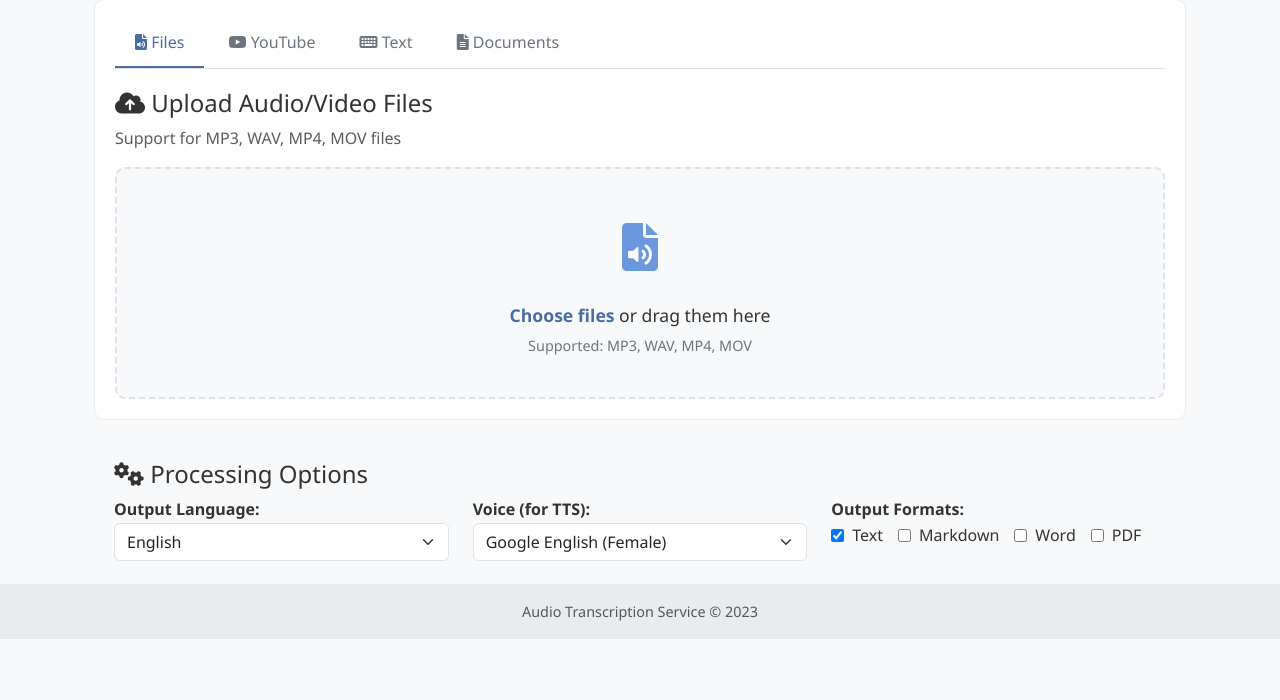
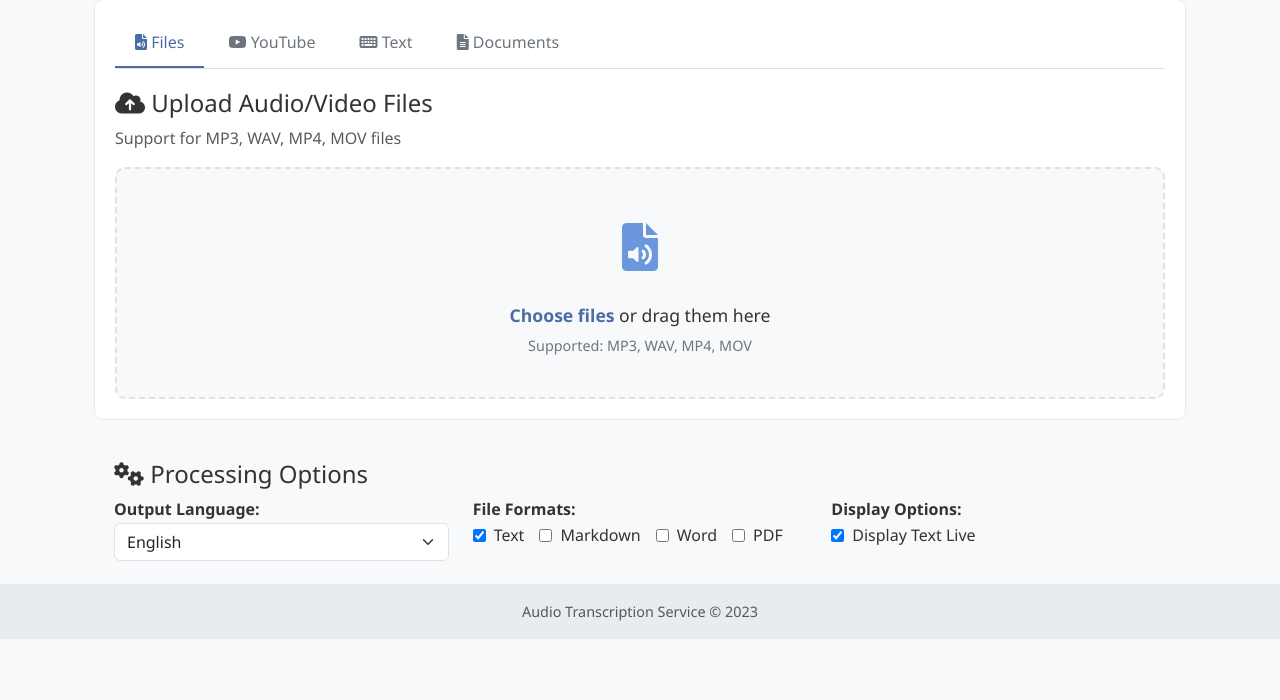
Before and after one commit to lcsmd/AudioTranscriber, a Flask app: page / in a window 1280 px wide. Shown: the part 161-861 px from the top of the page. Run offline with Flask 3, Linux system fonts and the light colour scheme; some libraries are stand-ins or nearby versions.

Commit message:
Show options based on chosen input and add read-aloud functionality
Implements conditional display of TTS/transcription options based on input type and adds read-aloud feature using SpeechSynthesis.

Replit-Commit-Author: Agent
Replit-Commit-Session-Id: 44ecc41d-65f7-4220-b949-12ff01231b5f
Replit-Commit-Screenshot-Url: https://storage.googleapis.com/screenshot-production-us-central1/304ed00d-7f6a-4db1-ba71-97212edda4bc/9effc02f-4396-4e67-a053-8f30d5022ad9.jpg

```diff
--- a/static/js/comprehensive-processor.js
+++ b/static/js/comprehensive-processor.js
@@ -35,8 +35,29 @@ function initializeTabs() {
             // Add active class to clicked tab and corresponding content
             this.classList.add('active');
             document.getElementById(targetTab + '-content').classList.add('active');
+
+            // Update configuration options based on selected tab
+            updateConfigurationOptions(targetTab);
         });
     });
+
+    // Initialize with file tab active
+    updateConfigurationOptions('file');
+}
+
+function updateConfigurationOptions(inputType) {
+    const ttsOptions = document.getElementById('tts-options');
+    const transcriptionOptions = document.getElementById('transcription-options');
+
+    if (inputType === 'text' || inputType === 'document') {
+        // Show TTS options for text and document inputs
+        ttsOptions.classList.remove('d-none');
+        transcriptionOptions.classList.add('d-none');
+    } else {
+        // Show transcription options for file, youtube inputs
+        ttsOptions.classList.add('d-none');
+        transcriptionOptions.classList.remove('d-none');
+    }
 }
 
 function initializeFileDropZones() {
@@ -173,7 +194,8 @@ async function processFiles(files, inputType) {
 
         if (result.success) {
             updateProgress(50, 'Processing started...');
-            pollJobStatus(result.job_id);
+            const config = getProcessingConfig();
+            pollJobStatus(result.job_id, config.liveDisplay);
         } else {
             throw new Error(result.error || 'Processing failed');
         }
@@ -217,7 +239,8 @@ async function processYouTubeURL(url) {
 
         if (result.success) {
             updateProgress(30, 'Processing started...');
-            pollJobStatus(result.job_id);
+            const config = getProcessingConfig();
+            pollJobStatus(result.job_id, config.liveDisplay);
         } else {
             throw new Error(result.error || 'Processing failed');
         }
@@ -234,16 +257,40 @@ async function processTextToSpeech(text) {
 
     const config = getProcessingConfig();
 
+    // Handle read-aloud functionality
+    if (config.readAloud) {
+        try {
+            // Use browser's built-in speech synthesis for immediate playback
+            if ('speechSynthesis' in window) {
+                const utterance = new SpeechSynthesisUtterance(text);
+                utterance.lang = config.language;
+                speechSynthesis.speak(utterance);
+                showMessage('Reading text aloud...', 'info');
+            } else {
+                showMessage('Read-aloud not supported in this browser', 'warning');
+            }
+        } catch (error) {
+            showMessage('Read-aloud failed: ' + error.message, 'warning');
+        }
+    }
+
+    // Only process MP3 creation if requested
+    if (!config.createMp3) {
+        hideProgress();
+        showMessage('Text read aloud successfully', 'success');
+        return;
+    }
+
     const requestData = {
         input_type: 'text',
         input_text: text,
         target_language: config.language,
-        output_formats: ['mp3'], // TTS always outputs audio
+        output_formats: ['mp3'],
         voice_id: config.voice
     };
 
     try {
-        updateProgress(30, 'Generating speech...');
+        updateProgress(30, 'Generating MP3 file...');
 
         const response = await fetch('/api/process', {
             method: 'POST',
@@ -261,7 +308,7 @@ async function processTextToSpeech(text) {
 
         if (result.success) {
             updateProgress(50, 'Processing speech...');
-            pollJobStatus(result.job_id);
+            pollJobStatus(result.job_id, config.liveDisplay);
         } else {
             throw new Error(result.error || 'Processing failed');
         }
@@ -272,10 +319,11 @@ async function processTextToSpeech(text) {
     }
 }
 
-async function pollJobStatus(jobId) {
+async function pollJobStatus(jobId, liveDisplay = false) {
     const pollInterval = 2000; // 2 seconds
     const maxAttempts = 300; // 10 minutes max
     let attempts = 0;
+    let lastTextLength = 0;
 
     const poll = async () => {
         attempts++;
@@ -289,6 +337,12 @@ async function pollJobStatus(jobId) {
             const status = await response.json();
 
             updateProgress(status.progress_percentage, status.status_message || 'Processing...');
+
+            // Handle live text display for transcription
+            if (liveDisplay && status.result_text && status.result_text.length > lastTextLength) {
+                updateLiveTextDisplay(status.result_text);
+                lastTextLength = status.result_text.length;
+            }
 
             if (status.status === 'completed') {
                 updateProgress(100, 'Processing complete!');
@@ -319,18 +373,66 @@ async function pollJobStatus(jobId) {
     poll();
 }
 
+function updateLiveTextDisplay(text) {
+    const resultsSection = document.getElementById('results-section');
+    const resultContent = document.getElementById('result-content');
+
+    // Show results section if not already visible
+    if (resultsSection.classList.contains('d-none')) {
+        resultsSection.classList.remove('d-none');
+        resultContent.innerHTML = `
+            <div class="live-text-display">
+                <h6><i class="fas fa-eye"></i> Live Transcription:</h6>
+                <div id="live-text-content" class="text-content" style="background: #f8f9fa; padding: 15px; border-radius: 5px; max-height: 300px; overflow-y: auto;">
+                    ${text.replace(/\n/g, '<br>')}
+                </div>
+            </div>
+        `;
+    } else {
+        // Update existing live text content
+        const liveTextContent = document.getElementById('live-text-content');
+        if (liveTextContent) {
+            liveTextContent.innerHTML = text.replace(/\n/g, '<br>');
+            // Auto-scroll to bottom
+            liveTextContent.scrollTop = liveTextContent.scrollHeight;
+        }
+    }
+}
+
 function getProcessingConfig() {
-    const language = document.getElementById('target-language').value;
-    const voice = document.getElementById('voice-selection').value;
+    // Determine which configuration section is active
+    const ttsOptions = document.getElementById('tts-options');
+    const transcriptionOptions = document.getElementById('transcription-options');
 
-    const formatCheckboxes = document.querySelectorAll('input[type="checkbox"][id^="format-"]:checked');
-    const formats = Array.from(formatCheckboxes).map(cb => cb.value);
+    if (!ttsOptions.classList.contains('d-none')) {
+        // TTS configuration (text/document input)
+        const language = document.getElementById('tts-language').value;
+        const voice = document.getElementById('tts-voice').value;
+        const readAloud = document.getElementById('read-aloud-now').checked;
+        const createMp3 = document.getElementById('auto-create-mp3').checked;
 
-    return {
-        language: language,
-        voice: voice,
-        formats: formats.length > 0 ? formats : ['text']
-    };
+        return {
+            language: language,
+            voice: voice,
+            formats: createMp3 ? ['mp3'] : [],
+            readAloud: readAloud,
+            createMp3: createMp3
+        };
+    } else {
+        // Transcription configuration (audio/video/youtube input)
+        const language = document.getElementById('output-language').value;
+        const liveDisplay = document.getElementById('live-text-display').checked;
+
+        const formatCheckboxes = document.querySelectorAll('input[type="checkbox"][id^="format-"]:checked');
+        const formats = Array.from(formatCheckboxes).map(cb => cb.value);
+
+        return {
+            language: language,
+            voice: 'google_en', // Default voice for transcription
+            formats: formats.length > 0 ? formats : ['text'],
+            liveDisplay: liveDisplay
+        };
+    }
 }
 
 function showProgress() {
--- a/templates/index.html
+++ b/templates/index.html
@@ -227,11 +227,67 @@
             <div class="config-section">
                 <h4><i class="fas fa-cogs"></i> Processing Options</h4>
 
+                <!-- Options for Document/Text Input (TTS) -->
+                <div id="tts-options" class="config-group d-none">
+                    <div class="row">
+                        <div class="col-md-3">
+                            <div class="form-group">
+                                <label for="tts-language"><strong>Language:</strong></label>
+                                <select id="tts-language" class="form-select">
+                                    <option value="en">English</option>
+                                    <option value="es">Spanish</option>
+                                    <option value="fr">French</option>
+                                    <option value="de">German</option>
+                                    <option value="it">Italian</option>
+                                    <option value="pt">Portuguese</option>
+                                    <option value="ru">Russian</option>
+                                    <option value="ja">Japanese</option>
+                                    <option value="ko">Korean</option>
+                                    <option value="zh">Chinese</option>
+                                </select>
+                            </div>
+                        </div>
+
+                        <div class="col-md-3">
+                            <div class="form-group">
+                                <label for="tts-voice"><strong>Voice:</strong></label>
+                                <select id="tts-voice" class="form-select">
+                                    <option value="google_en">Google English (Female)</option>
+                                    <option value="google_en_uk">Google English UK (Female)</option>
+                                    <option value="google_en_au">Google English Australia (Female)</option>
+                                    <option value="google_es">Google Spanish (Female)</option>
+                                    <option value="google_fr">Google French (Female)</option>
+                                    <option value="google_de">Google German (Female)</option>
+                                    <option value="system_default">System Default Voice</option>
+                                </select>
+                            </div>
+                        </div>
+
+                        <div class="col-md-6">
+                            <div class="form-group">
+                                <label><strong>Audio Options:</strong></label>
+                                <div class="checkbox-group">
+                                    <div class="checkbox-item">
+                                        <input type="checkbox" id="read-aloud-now" value="read_aloud">
+                                        <label for="read-aloud-now">Read Aloud Now</label>
+                                    </div>
+                                    <div class="checkbox-item">
+                                        <input type="checkbox" id="auto-create-mp3" value="create_mp3" checked>
+                                        <label for="auto-create-mp3">Automatically Create MP3 File</label>
+                                    </div>
+                                </div>
+                            </div>
+                        </div>
+                    </div>
+                </div>
+
+                <!-- Options for Audio/Video/YouTube Input (Transcription) -->
+                <div id="transcription-options" class="config-group">
                     <div class="row">
                         <div class="col-md-4">
                             <div class="form-group">
-                            <label for="target-language"><strong>Output Language:</strong></label>
-                            <select id="target-language" class="form-select">
+                                <label for="output-language"><strong>Output Language:</strong></label>
+                                <select id="output-language" class="form-select">
                                     <option value="en">English</option>
                                     <option value="es">Spanish</option>
                                     <option value="fr">French</option>
@@ -248,22 +304,7 @@
 
                         <div class="col-md-4">
                             <div class="form-group">
-                            <label for="voice-selection"><strong>Voice (for TTS):</strong></label>
-                            <select id="voice-selection" class="form-select">
-                                <option value="google_en">Google English (Female)</option>
-                                <option value="google_en_uk">Google English UK (Female)</option>
-                                <option value="google_en_au">Google English Australia (Female)</option>
-                                <option value="google_es">Google Spanish (Female)</option>
-                                <option value="google_fr">Google French (Female)</option>
-                                <option value="google_de">Google German (Female)</option>
-                                <option value="system_default">System Default Voice</option>
-                            </select>
-                        </div>
-                    </div>
-
-                    <div class="col-md-4">
-                        <div class="form-group">
-                            <label><strong>Output Formats:</strong></label>
+                                <label><strong>File Formats:</strong></label>
                                 <div class="checkbox-group">
                                     <div class="checkbox-item">
                                         <input type="checkbox" id="format-text" value="text" checked>
@@ -280,6 +321,19 @@
                                     <div class="checkbox-item">
                                         <input type="checkbox" id="format-pdf" value="pdf">
                                         <label for="format-pdf">PDF</label>
+                                    </div>
+                                </div>
+                            </div>
+                        </div>
+
+                        <div class="col-md-4">
+                            <div class="form-group">
+                                <label><strong>Display Options:</strong></label>
+                                <div class="checkbox-group">
+                                    <div class="checkbox-item">
+                                        <input type="checkbox" id="live-text-display" value="live_display" checked>
+                                        <label for="live-text-display">Display Text Live</label>
+                                    </div>
                                 </div>
                             </div>
                         </div>
```
Lines whose indentation alone changed are shown as unchanged.
